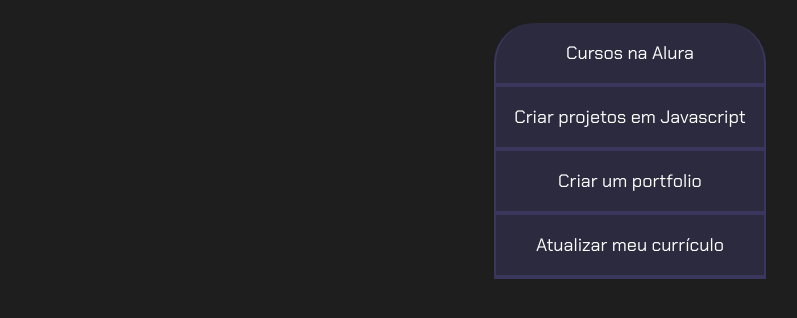
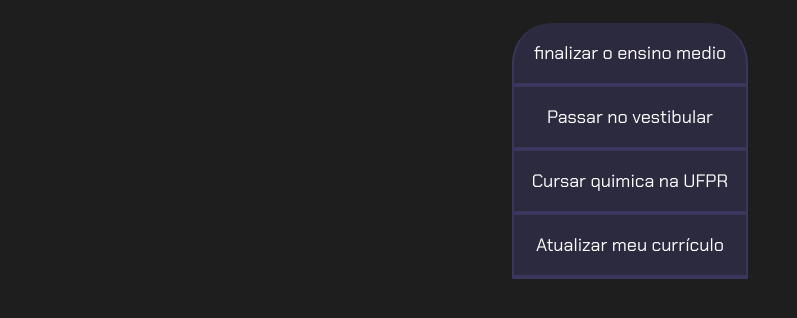
Before and after one commit to gustavoschneiderflorencio-lgtm/alura3, a plain HTML site: page index.html in a window 1280 px wide. Shown: the part 80-398 px from the top of the page, without its empty margins (10-807 px from the left). Drawn offline with Linux system fonts and the light colour scheme.

Commit message:
Update goals in index.html buttons

```diff
--- a/index.html
+++ b/index.html
@@ -12,9 +12,9 @@
     <section class="conteudo-principal">
         <h2 class="titulo-principal">Meus Objetivos do ano<span>_</span></h2>
         <div class="botoes">
-            <button class="botao">Cursos na Alura</button>
-            <button class="botao">Criar projetos em Javascript</button>
-            <button class="botao">Criar um portfolio</button>
+            <button class="botao">finalizar o ensino medio</button>
+            <button class="botao">Passar no vestibular</button>
+            <button class="botao">Cursar quimica na UFPR</button>
             <button class="botao">Atualizar meu currículo</button>
         </div>
     </section>
```
